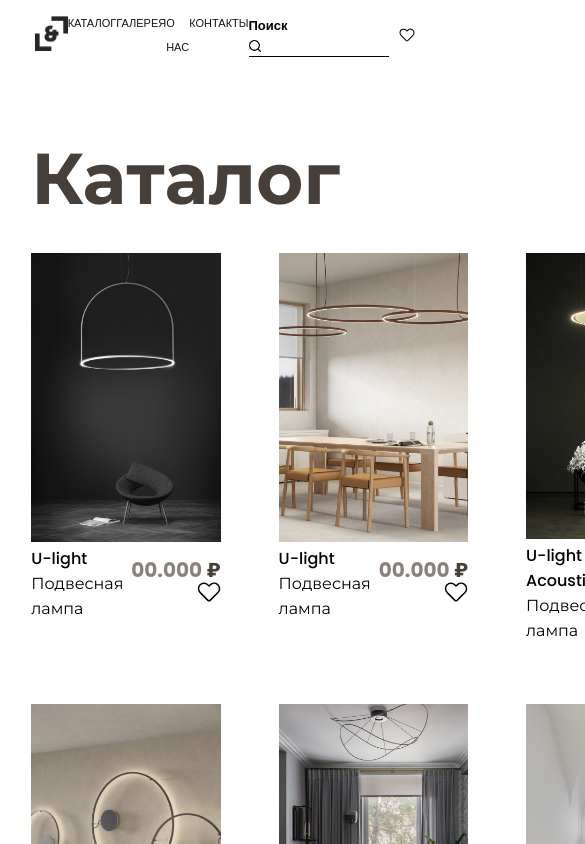
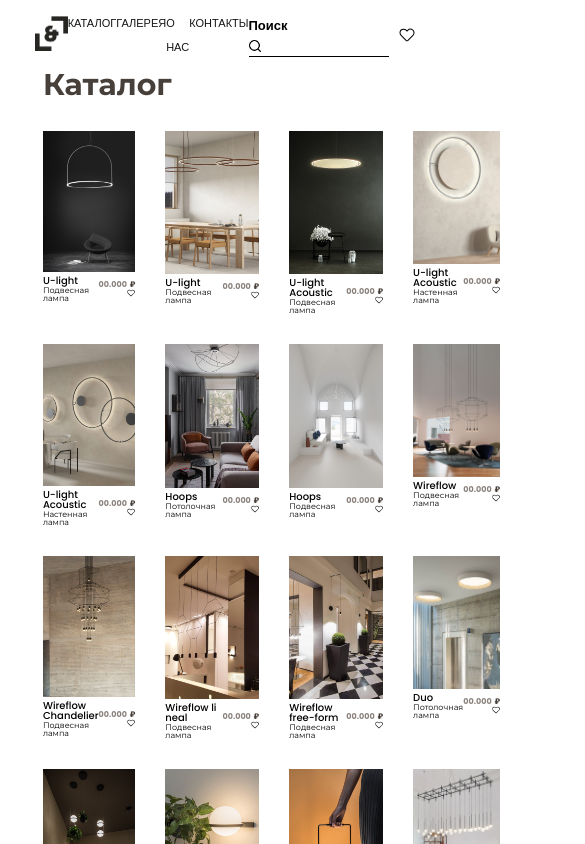
Before and after one commit to LexaMart/Lite_and_Light, a React (Create React App) app: page /catalog in a window 390 px wide. Shown: the top 844 px of the page, 585 px wide, since content can reach past the window. Built offline with nearby package versions, Linux system fonts and the light colour scheme.

Commit message:
add adaptive desctop version catalog

```diff
--- a/src/components/catalogTable/catalogItem/index.css
+++ b/src/components/catalogTable/catalogItem/index.css
@@ -50,7 +50,7 @@ button:hover {
   color: #000000;
 }
 .catalog-table-item-info {
-  text-align: right;
+  text-align: -webkit-right;
 }
 .catalog-table-item-info-price-box {
   display: flex;
@@ -70,6 +70,78 @@ button:hover {
   color: #463f3a;
   margin-left: 5px;
 }
+.catalog-table-item-info-btn {
+  display: flex;
+  align-self: center;
+  width: 24px;
+}
 .catalog-table-item-info-btn-like {
   width: 24px;
 }
+@media (max-width: 1460px) {
+  .catalog-table-item-desk-title {
+    font-size: 14px;
+    line-height: 20px;
+  }
+  .catalog-table-item-desk-subtitle {
+    font-size: 12px;
+    line-height: 22px;
+  }
+  .catalog-table-item-info-price-box-first {
+    font-size: 14px;
+  }
+  .catalog-table-item-info-price-box-second {
+    font-size: 14px;
+    margin-left: 3px;
+  }
+  .catalog-table-item-info-btn {
+    width: 18px;
+  }
+  .catalog-table-item-info-btn-like {
+    width: 18px;
+  }
+}
+@media (max-width: 1100px) {
+  .catalog-table-item-desk-title {
+    font-size: 12px;
+    line-height: 100%;
+  }
+  .catalog-table-item-desk-subtitle {
+    font-size: 10px;
+    line-height: 100%;
+  }
+  .catalog-table-item-info-price-box-first {
+    font-size: 11px;
+  }
+  .catalog-table-item-info-price-box-second {
+    font-size: 11px;
+    margin-left: 3px;
+  }
+  .catalog-table-item-info-btn {
+    width: 12px;
+  }
+  .catalog-table-item-info-btn-like {
+    width: 12px;
+  }
+}
+@media (max-width: 950px) {
+  .catalog-table-item-desk-title {
+    font-size: 10px;
+  }
+  .catalog-table-item-desk-subtitle {
+    font-size: 8px;
+  }
+  .catalog-table-item-info-price-box-first {
+    font-size: 8px;
+  }
+  .catalog-table-item-info-price-box-second {
+    font-size: 8px;
+    margin-left: 3px;
+  }
+  .catalog-table-item-info-btn-like {
+    width: 8px;
+  }
+  .catalog-table-item-info-btn {
+    width: 8px;
+  }
+}
--- a/src/components/catalogTable/catalogItem/index.js
+++ b/src/components/catalogTable/catalogItem/index.js
@@ -1,12 +1,13 @@
 import React from "react";
+import { NavLink } from "react-router-dom";
 import "./index.css";
 
 export const CatalogItem = ({ ...props }) => {
   return (
     <div className="catalog-table-item">
-      <a>
+      <NavLink to={props.linkValue}>
         <img className="catalog-table-item-img" src={props.image}></img>
-      </a>
+      </NavLink>
       <div className="catalog-table-item-box">
         <div className="catalog-table-item-desk">
           <p className="catalog-table-item-desk-title">{props.title}</p>
--- a/src/components/catalogTable/index.css
+++ b/src/components/catalogTable/index.css
@@ -32,3 +32,18 @@ button:hover {
 .catalog-table-item-wrapper {
   width: 18%;
 }
+@media (max-width: 1460px) {
+  .catalog-table {
+    gap: 40px;
+  }
+}
+@media (max-width: 1100px) {
+  .catalog-table {
+    gap: 35px;
+  }
+}
+@media (max-width: 900px) {
+  .catalog-table {
+    gap: 30px;
+  }
+}
--- a/src/components/catalogTable/index.js
+++ b/src/components/catalogTable/index.js
@@ -13,6 +13,7 @@ export const CatalogTable = ({ ...props }) => {
             subtitle={product.subtitle}
             image={product.image}
             price={product.price}
+            linkValue={product.linkValue}
           />
         </div>
       ))}
--- a/src/components/header/index.js
+++ b/src/components/header/index.js
@@ -1,8 +1,8 @@
 import React from "react";
 import { Link, animateScroll as scroll } from "react-scroll";
+import { NavLink } from "react-router-dom";
+import logo from "../../assets/images/logo.png";
 import "./index.css";
-import logo from "../../assets/images/logo.png";
-import { NavLink } from "react-router-dom";
 
 export const Header = ({ ...props }) => {
   return (
--- a/src/data/products.js
+++ b/src/data/products.js
@@ -31,6 +31,7 @@ export const products = [
     subtitle: "Подвесная лампа",
     image: [img1],
     price: "00.000 ",
+    linkValue: "/catalog",
   },
   {
     name: "U-light",
@@ -39,6 +40,7 @@ export const products = [
     subtitle: "Подвесная лампа",
     image: [img2],
     price: "00.000 ",
+    linkValue: "/catalog",
   },
   {
     name: "U-light Acoustic",
@@ -47,6 +49,7 @@ export const products = [
     subtitle: "Подвесная лампа",
     image: [img3],
     price: "00.000 ",
+    linkValue: "/catalog",
   },
   {
     name: "U-light Acoustic",
@@ -55,6 +58,7 @@ export const products = [
     subtitle: "Настенная лампа",
     image: [img4],
     price: "00.000 ",
+    linkValue: "/catalog",
   },
   {
     name: "U-light Acoustic",
@@ -63,6 +67,7 @@ export const products = [
     subtitle: "Настенная лампа",
     image: [img5],
     price: "00.000 ",
+    linkValue: "/catalog",
   },
   {
     name: "Hoops",
@@ -71,6 +76,7 @@ export const products = [
     subtitle: "Потолочная лампа",
     image: [img6],
     price: "00.000 ",
+    linkValue: "/catalog",
   },
   {
     name: "Hoops",
@@ -79,6 +85,7 @@ export const products = [
     subtitle: "Подвесная лампа",
     image: [img7],
     price: "00.000 ",
+    linkValue: "/catalog",
   },
   {
     name: "Wireflow",
@@ -87,6 +94,7 @@ export const products = [
     subtitle: "Подвесная лампа",
     image: [img8],
     price: "00.000 ",
+    linkValue: "/catalog",
   },
   {
     name: "Wireflow Chandelier",
@@ -95,6 +103,7 @@ export const products = [
     subtitle: "Подвесная лампа",
     image: [img9],
     price: "00.000 ",
+    linkValue: "/catalog",
   },
   {
     name: "Wireflow li neal",
@@ -103,6 +112,7 @@ export const products = [
     subtitle: "Подвесная лампа",
     image: [img10],
     price: "00.000 ",
+    linkValue: "/catalog",
   },
   {
     name: "Wireflow free-form",
@@ -111,6 +121,7 @@ export const products = [
     subtitle: "Подвесная лампа",
     image: [img11],
     price: "00.000 ",
+    linkValue: "/catalog",
   },
   {
     name: "Duo",
@@ -119,6 +130,7 @@ export const products = [
     subtitle: "Потолочная лампа",
     image: [img12],
     price: "00.000 ",
+    linkValue: "/catalog",
   },
   {
     name: "Palma",
@@ -127,6 +139,7 @@ export const products = [
     subtitle: "Подвесная лампа",
     image: [img13],
     price: "00.000 ",
+    linkValue: "/catalog",
   },
   {
     name: "Palma",
@@ -135,6 +148,7 @@ export const products = [
     subtitle: "Настенная лампа",
     image: [img14],
     price: "00.000 ",
+    linkValue: "/catalog",
   },
   {
     name: "Palma",
@@ -143,6 +157,7 @@ export const products = [
     subtitle: "Настольная лампа",
     image: [img15],
     price: "00.000 ",
+    linkValue: "/catalog",
   },
   {
     name: "Palma",
@@ -151,6 +166,7 @@ export const products = [
     subtitle: "Подвесная лампа",
     image: [img16],
     price: "00.000 ",
+    linkValue: "/catalog",
   },
   {
     name: "Link",
@@ -159,6 +175,7 @@ export const products = [
     subtitle: "Потолочная лампа",
     image: [img17],
     price: "00.000 ",
+    linkValue: "/catalog",
   },
   {
     name: "BuzziShade Square",
@@ -167,6 +184,7 @@ export const products = [
     subtitle: "Подвесная лампа",
     image: [img18],
     price: "00.000 ",
+    linkValue: "/catalog",
   },
   {
     name: "BuzziShade",
@@ -175,6 +193,7 @@ export const products = [
     subtitle: "Подвесная лампа",
     image: [img19],
     price: "00.000 ",
+    linkValue: "/catalog",
   },
   {
     name: "BuzziProp",
@@ -183,6 +202,7 @@ export const products = [
     subtitle: "Подвесная лампа",
     image: [img20],
     price: "00.000 ",
+    linkValue: "/catalog",
   },
   {
     name: "BuzziDisk",
@@ -191,6 +211,7 @@ export const products = [
     subtitle: "Подвесная лампа",
     image: [img21],
     price: "00.000 ",
+    linkValue: "/catalog",
   },
   {
     name: "BuzziTrom",
@@ -199,6 +220,7 @@ export const products = [
     subtitle: "Подвесная лампа",
     image: [img22],
     price: "00.000 ",
+    linkValue: "/catalog",
   },
   {
     name: "BuzziZepp Light",
@@ -207,6 +229,7 @@ export const products = [
     subtitle: "Подвесная лампа",
     image: [img23],
     price: "00.000 ",
+    linkValue: "/catalog",
   },
   {
     name: "BuzziZepp Light",
@@ -215,5 +238,6 @@ export const products = [
     subtitle: "Подвесная лампа",
     image: [img24],
     price: "00.000 ",
+    linkValue: "/catalog",
   },
 ];
--- a/src/pages/catalog/index.css
+++ b/src/pages/catalog/index.css
@@ -52,3 +52,24 @@ ul {
   color: #463f3a;
   margin-bottom: 31px;
 }
+@media (max-width: 1460px) {
+  .catalog {
+    margin-top: 25px;
+    margin-bottom: 130px;
+    padding: 0 8%;
+  }
+  .catalog-title {
+    font-size: 40px;
+  }
+}
+@media (max-width: 1000px) {
+  .catalog {
+    margin-top: 0px;
+    margin-bottom: 30px;
+    padding: 0 11%;
+  }
+  .catalog-title {
+    font-size: 30px;
+    line-height: 30px;
+  }
+}
```
